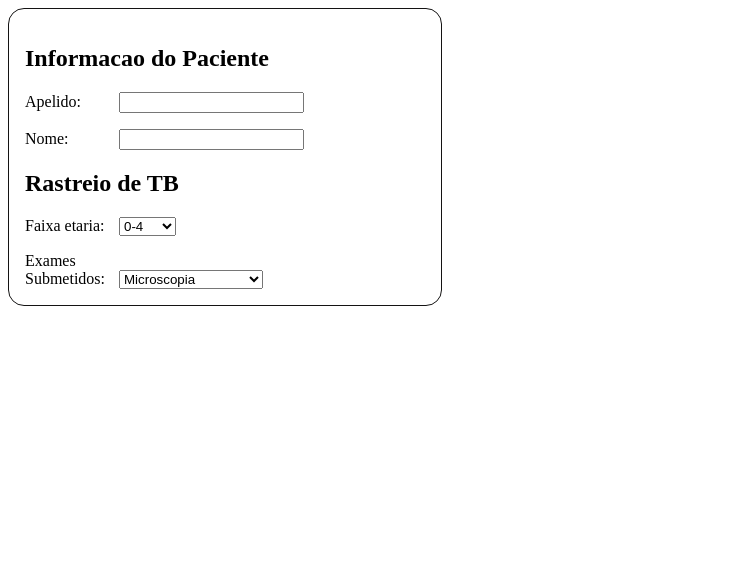
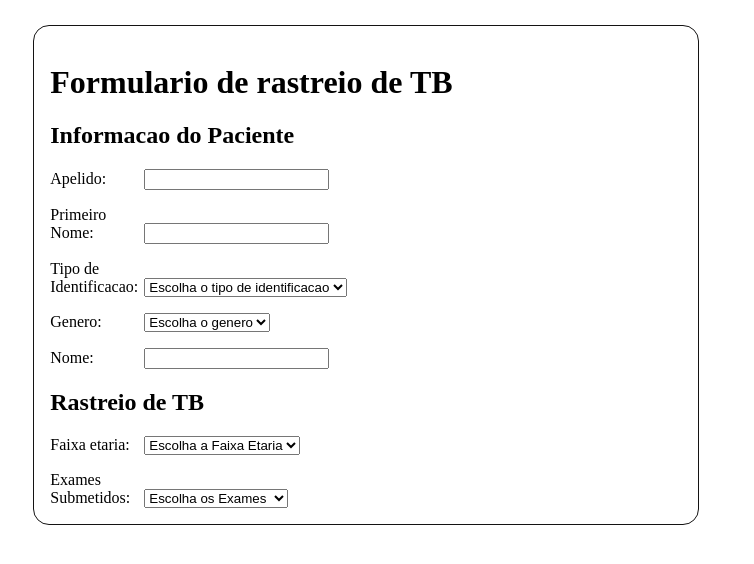
Before and after one commit to IsaqueMassitela/Formulario-de-Cadastro, a plain HTML site: page Index.html in a window 1280 px wide. Shown: the whole page, without its empty margins (0-754 px from the left). Drawn offline with Linux system fonts and the light colour scheme.

Commit message:
actualizacao da informacao do paciente

```diff
--- a/Index.html
+++ b/Index.html
@@ -10,16 +10,48 @@
 <body>
 
     <form action="">
+        <h1>Formulario de rastreio de TB</h1>
+
         <h2>Informacao do Paciente</h2>
         <div>
-          <label for="name">Apelido:</label>
-          <input type="text" id="name" />
+          <label for="Apelido">Apelido:</label>
+          <input type="text" id="Apelido" />
         </div>
 
         <div>
-          <label for="E-mail">Nome:</label>
-          <input type="email" id="mail" />
+          <label for="PrimeiroNome">Primeiro Nome:</label>
+          <input type="text" id="Primeiro Nome" />
         </div>
+
+        <p>
+            <label for="Identificacao">
+              <span>Tipo de Identificacao:</span>
+            </label>
+            <select id="Identificacao" name="Identificacao">
+                <option value="tipode identificacao">Escolha o tipo de identificacao</option>
+              <option value="BI">Bilhete de Identidade</option>
+              <option value="Passaporte">Passaporte</option>
+              <option value="CedulaPessoal">Cedual Pessoal</option>
+              <option value="CartaodeEleitor">Cartao De Eleitor</option>
+            </select>
+          </p>
+
+          <p>
+          <label for="Genero">
+            <span>Genero:</span>
+          </label>
+
+          <select id="Genero" name="Genero">
+            <option value="G">Escolha o genero</option>
+            <option value="M">Masculino</option>
+            <option value="M">Feminino</option>
+        </select>
+          </p>
+
+          <div>
+            <label for="E-mail">Nome:</label>
+            <input type="email" id="mail" />
+          </div>
 
 
       <section>
@@ -29,6 +61,7 @@
             <span>Faixa etaria:</span>
           </label>
           <select id="FaixaEtaria" name="FaixaEtaria">
+            <option value="0">Escolha a Faixa Etaria</option>
             <option value="1">0-4</option>
             <option value="2">5-9</option>
             <option value="2">10-14</option>
@@ -44,6 +77,7 @@
             <span>Exames Submetidos:</span>
           </label>
           <select id="Exames" name="">
+            <option value="0">Escolha os Exames</option>
             <option value="1">Microscopia</option>
             <option value="2">GeneXpert MTB/RIF</option>
             <option value="2">Truenat</option>
--- a/style.css
+++ b/style.css
@@ -1,7 +1,9 @@
 form {
     /* Centralizar o formulario */
-    margin: 500auto;
-    width: 400px;
+    margin: 2%;
+    width: 50%;
+
+
     /* Limites do formulário */
     padding: 1em;
     border: 1px solid #141313;
```
